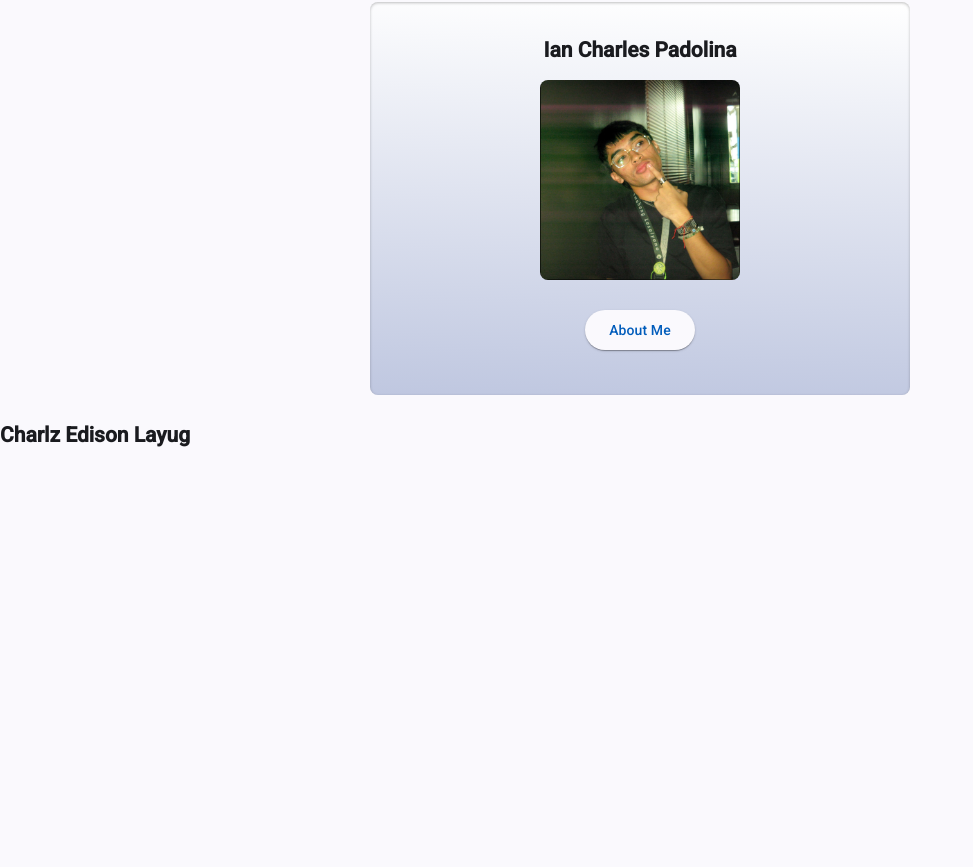
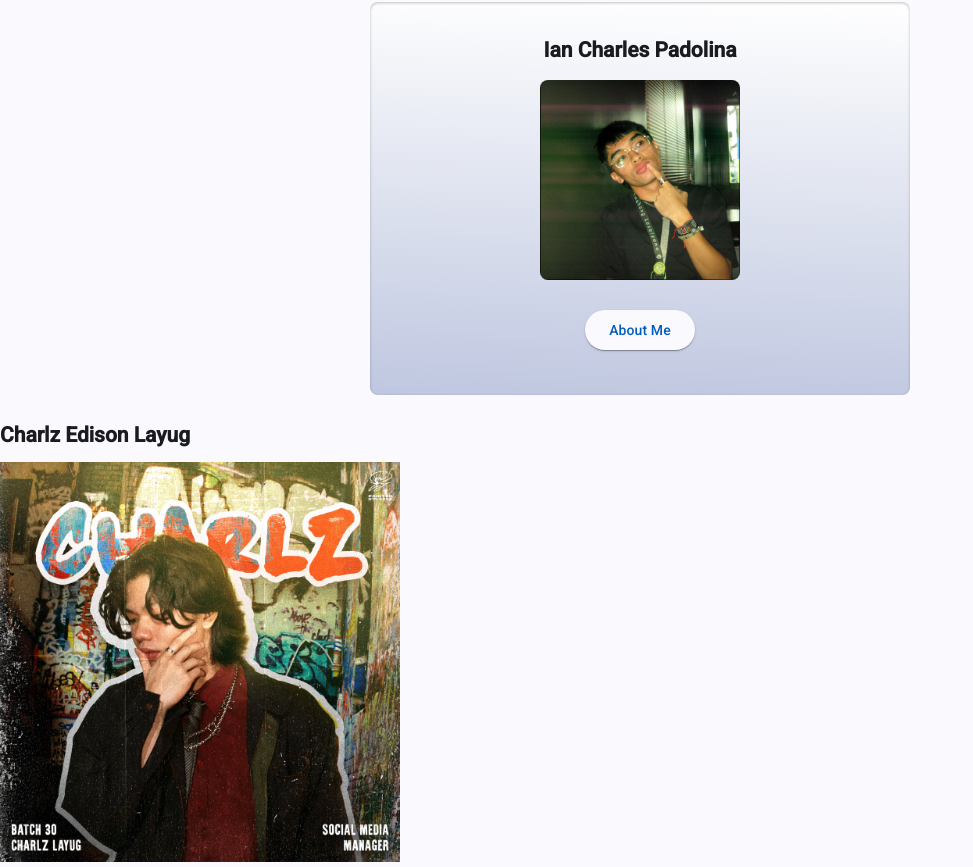
Before and after one commit to ILT-ALICA/S-ITWB415-Enabling-Assessment-3, an Angular app in the folder ALICA/: page / in a window 1280 px wide. Shown: the part 1379-2246 px from the top of the page, without its empty margins (0-973 px from the left). Before the commit the page ends 1826 px from the top, so only its background shows below. Built offline with nearby package versions, Linux system fonts and the light colour scheme.

Commit message:
add profile image to Layug component

```diff
--- a/ALICA/src/app/layug/layug.html
+++ b/ALICA/src/app/layug/layug.html
@@ -1 +1,7 @@
-<h2>{{ name }}</h2>
+<section>
+
+    <h2>{{ name }}</h2>
+
+    <img [src]="imagePath" alt="Charlz Edison Layug" class="profile-image">
+
+</section>
--- a/ALICA/src/app/layug/layug.scss
+++ b/ALICA/src/app/layug/layug.scss
@@ -0,0 +1,4 @@
+.profile-image {
+  width: 400px;
+  height: auto;
+}
--- a/ALICA/src/app/layug/layug.ts
+++ b/ALICA/src/app/layug/layug.ts
@@ -10,4 +10,6 @@ export class Layug {
 
   name = 'Charlz Edison Layug';
 
+  imagePath = 'assets/images/layug.jpg';
+
 }
```
Also changed, not shown: ALICA/public/assets/images/layug.jpg (added).
